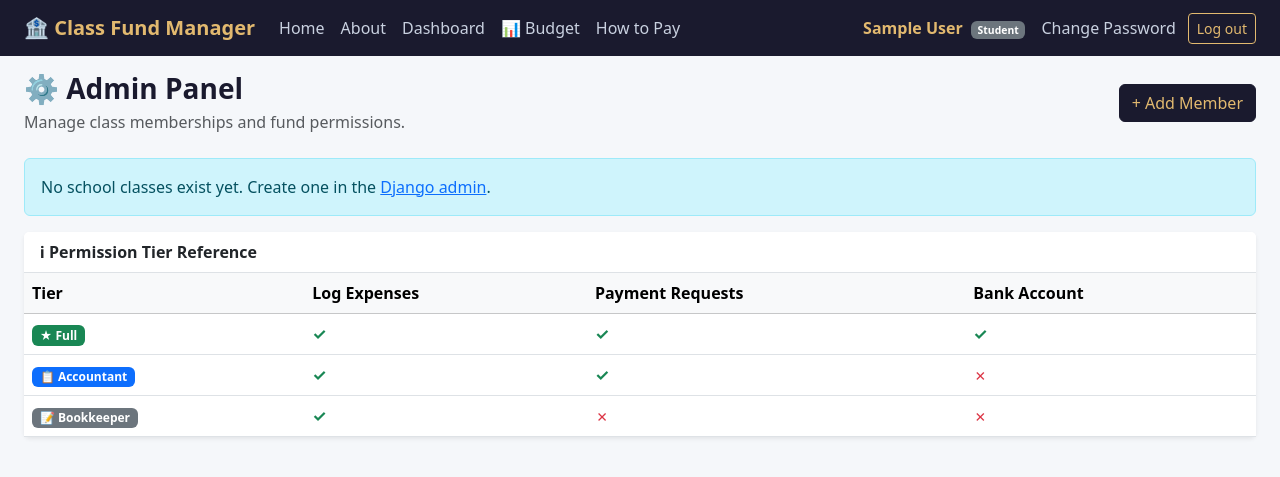
After one commit to gyarab/2025_wt_prj_dembinny, a Django app: page /admin-panel/ in a window 1280 px wide. The commit adds this page. Shown: the top 477 px of the page. Run offline with Django 5.2, Linux system fonts and the light colour scheme; the visitor is signed in with stand-in values (Sample User, id 1); parts of the project's set-up code (start-up, migrations or seed data) failed here and were passed over.

Commit message:
v1.2.4 - feature - Added admin panel in the actual app

```diff
--- /dev/null
+++ b/prj/accounts/templates/accounts/admin_panel.html
@@ -0,0 +1,151 @@
+{% extends 'core/base.html' %}
+{% block title %}Admin Panel — Class Fund Manager{% endblock %}
+
+{% block content %}
+
+<div class="d-flex align-items-center justify-content-between mb-4">
+    <div>
+        <h1 class="h3 fw-bold mb-1">&#9881; Admin Panel</h1>
+        <p class="text-muted mb-0">Manage class memberships and fund permissions.</p>
+    </div>
+    <a href="{% url 'membership_create' %}" class="btn btn-cfm">
+        &#43; Add Member
+    </a>
+</div>
+
+{% if not classes %}
+<div class="alert alert-info">No school classes exist yet. Create one in the <a href="{% url 'admin:accounts_schoolclass_add' %}">Django admin</a>.</div>
+{% endif %}
+
+{% for school_class in classes %}
+<div class="card shadow-sm border-0 mb-4">
+    <div class="card-header bg-white border-bottom d-flex align-items-center justify-content-between py-3">
+        <div>
+            <h5 class="mb-0 fw-bold">&#127979; {{ school_class.name }}</h5>
+            {% if school_class.school_year %}
+            <span class="text-muted small">{{ school_class.school_year }}</span>
+            {% endif %}
+        </div>
+        <a href="{% url 'membership_create' %}?class={{ school_class.pk }}"
+           class="btn btn-sm btn-outline-cfm">
+            &#43; Add Member
+        </a>
+    </div>
+
+    <div class="card-body p-0">
+        {% with members=school_class.memberships.all %}
+        {% if members %}
+        <div class="table-responsive">
+            <table class="table table-hover align-middle mb-0">
+                <thead class="table-light">
+                    <tr>
+                        <th>Treasurer</th>
+                        <th>Email</th>
+                        <th>Global Role</th>
+                        <th>Class Permission Tier</th>
+                        <th>Since</th>
+                        <th class="text-end">Actions</th>
+                    </tr>
+                </thead>
+                <tbody>
+                    {% for m in members %}
+                    <tr>
+                        <td>
+                            <strong>{{ m.user.get_full_name|default:m.user.username }}</strong>
+                            {% if school_class.teacher_id == m.user_id %}
+                            <span class="badge bg-cfm-gold text-dark ms-1" style="font-size:.65rem;">Primary</span>
+                            {% endif %}
+                        </td>
+                        <td class="text-muted small">{{ m.user.email|default:"—" }}</td>
+                        <td>
+                            {% if m.user.is_treasurer_full %}
+                            <span class="badge bg-cfm-gold text-dark">Treasurer (Full)</span>
+                            {% elif m.user.is_treasurer_accountant %}
+                            <span class="badge bg-warning text-dark">Treasurer (Accountant)</span>
+                            {% elif m.user.is_treasurer_bookkeeper %}
+                            <span class="badge bg-secondary text-white">Treasurer (Bookkeeper)</span>
+                            {% else %}
+                            <span class="badge bg-danger text-white">{{ m.user.get_role_display }}</span>
+                            {% endif %}
+                        </td>
+                        <td>
+                            {% if m.tier == 'full' %}
+                            <span class="badge bg-success text-white">&#9733; Full</span>
+                            <span class="text-muted small ms-1">all actions</span>
+                            {% elif m.tier == 'accountant' %}
+                            <span class="badge bg-primary text-white">&#128203; Accountant</span>
+                            <span class="text-muted small ms-1">expenses + payment requests</span>
+                            {% else %}
+                            <span class="badge bg-secondary text-white">&#128221; Bookkeeper</span>
+                            <span class="text-muted small ms-1">expenses only</span>
+                            {% endif %}
+                        </td>
+                        <td class="text-muted small">{{ m.joined_at|date:"d.m.Y" }}</td>
+                        <td class="text-end text-nowrap">
+                            <a href="{% url 'membership_edit' m.pk %}"
+                               class="btn btn-sm btn-outline-secondary me-1"
+                               title="Change tier">&#9998; Edit</a>
+                            <form method="post"
+                                  action="{% url 'membership_delete' m.pk %}"
+                                  style="display:inline;"
+                                  onsubmit="return confirm('Remove {{ m.user.get_full_name|default:m.user.username }} from {{ school_class.name }}?');">
+                                {% csrf_token %}
+                                <button type="submit"
+                                        class="btn btn-sm btn-outline-danger"
+                                        title="Remove from class">&#128465; Remove</button>
+                            </form>
+                        </td>
+                    </tr>
+                    {% endfor %}
+                </tbody>
+            </table>
+        </div>
+        {% else %}
+        <p class="p-3 mb-0 text-muted">
+            No members assigned yet.
+            <a href="{% url 'membership_create' %}?class={{ school_class.pk }}">Add the first one &rarr;</a>
+        </p>
+        {% endif %}
+        {% endwith %}
+    </div><!-- /.card-body -->
+</div><!-- /.card -->
+{% endfor %}
+
+<!-- ── Permission tier reference ─────────────────────────────────────────── -->
+<div class="card border-0 shadow-sm mt-2">
+    <div class="card-header bg-white border-bottom fw-bold">&#8505; Permission Tier Reference</div>
+    <div class="card-body p-0">
+        <table class="table mb-0">
+            <thead class="table-light">
+                <tr>
+                    <th>Tier</th>
+                    <th>Log Expenses</th>
+                    <th>Payment Requests</th>
+                    <th>Bank Account</th>
+                </tr>
+            </thead>
+            <tbody>
+                <tr>
+                    <td><span class="badge bg-success">&#9733; Full</span></td>
+                    <td class="text-success fw-bold">&#10003;</td>
+                    <td class="text-success fw-bold">&#10003;</td>
+                    <td class="text-success fw-bold">&#10003;</td>
+                </tr>
+                <tr>
+                    <td><span class="badge bg-primary">&#128203; Accountant</span></td>
+                    <td class="text-success fw-bold">&#10003;</td>
+                    <td class="text-success fw-bold">&#10003;</td>
+                    <td class="text-danger">&#10007;</td>
+                </tr>
+                <tr>
+                    <td><span class="badge bg-secondary">&#128221; Bookkeeper</span></td>
+                    <td class="text-success fw-bold">&#10003;</td>
+                    <td class="text-danger">&#10007;</td>
+                    <td class="text-danger">&#10007;</td>
+                </tr>
+            </tbody>
+        </table>
+    </div>
+</div>
+
+{% endblock %}
--- a/prj/accounts/urls.py
+++ b/prj/accounts/urls.py
@@ -1,18 +1,33 @@
 """
 accounts/urls.py
 ────────────────
-URL patterns for authentication and account management.
+URL patterns for authentication, account management, and the in-app admin panel.
 Include in the root urls.py with:
     path('', include('accounts.urls')),
 """
 
 from django.urls import path
 
-from . import views
+from . import views, views_admin
 
 urlpatterns = [
+    # ── Auth ──────────────────────────────────────────────────────────────────
     path('login/',  views.login_view,  name='login'),
     path('logout/', views.logout_view, name='logout'),
     path('password-change/',       views.password_change_view,      name='password_change'),
     path('password-change/done/',  views.password_change_done_view, name='password_change_done'),
+
+    # ── In-app Admin Panel (System Admin only) ────────────────────────────────
+    path('admin-panel/',
+         views_admin.admin_panel_view,
+         name='admin_panel'),
+    path('admin-panel/memberships/add/',
+         views_admin.membership_create_view,
+         name='membership_create'),
+    path('admin-panel/memberships/<int:membership_id>/edit/',
+         views_admin.membership_edit_view,
+         name='membership_edit'),
+    path('admin-panel/memberships/<int:membership_id>/delete/',
+         views_admin.membership_delete_view,
+         name='membership_delete'),
 ]
--- a/prj/core/templates/core/base.html
+++ b/prj/core/templates/core/base.html
@@ -28,6 +28,7 @@
                     <li class="nav-item"><a class="nav-link" href="{% url 'treasurer_dashboard' %}">&#9881; Treasurer</a></li>
                     {% endif %}
                     {% if user.is_system_admin %}
+                    <li class="nav-item"><a class="nav-link" href="{% url 'admin_panel' %}">&#9881; Admin Panel</a></li>
                     <li class="nav-item"><a class="nav-link" href="{% url 'importer:upload' %}">&#128229; Import</a></li>
                     <li class="nav-item"><a class="nav-link" href="{% url 'importer:batch_list' %}">&#128193; Import History</a></li>
                     {% endif %}
```
Also changed, not shown: prj/accounts/forms_admin.py (added, +46 -0 lines), prj/accounts/templates/accounts/membership_form.html (added, +68 -0 lines), prj/accounts/views_admin.py (added, +128 -0 lines).
